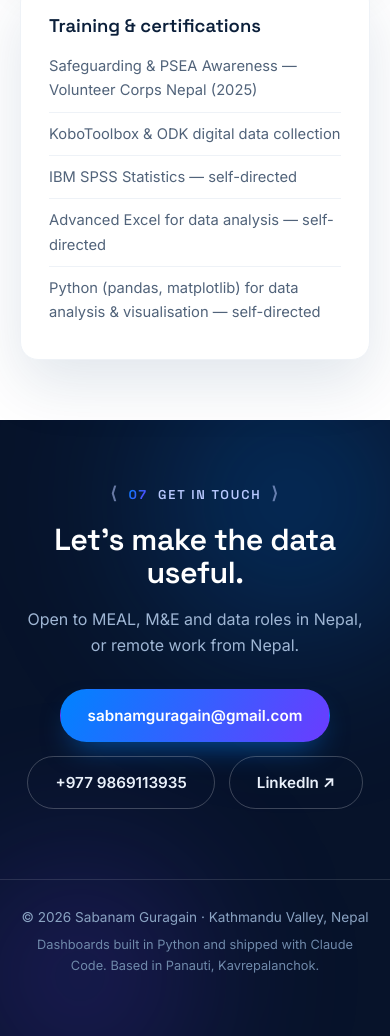
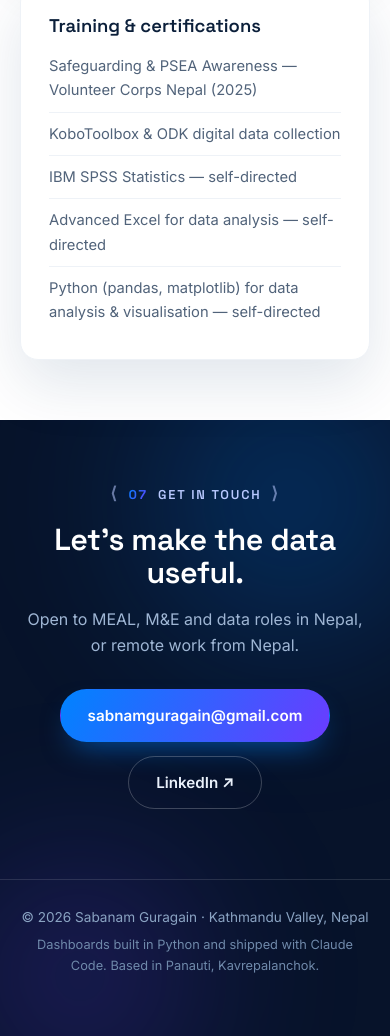
Before and after one commit to sabanamguragain/sabanamguragain.github.io, a plain HTML site: page index.html in a window 390 px wide. Shown: the part 6955-7991 px from the top of the page. Drawn offline with Linux system fonts and the light colour scheme.

Commit message:
Remove phone number from public contact section
Co-Authored-By: Claude Opus 4.8 <noreply@anthropic.com>

```diff
--- a/index.html
+++ b/index.html
@@ -214,7 +214,6 @@
     <p class="contact__lead">Open to MEAL, M&amp;E and data roles in Nepal, or remote work from Nepal.</p>
     <div class="contact__links">
       <a href="mailto:sabnamguragain@gmail.com" class="btn btn--primary">sabnamguragain@gmail.com</a>
-      <a href="tel:+9779869113935" class="btn btn--ghost">+977 9869113935</a>
       <a href="https://www.linkedin.com/in/sabnam-guragain-029a713a4" target="_blank" rel="noopener" class="btn btn--ghost">LinkedIn &nearr;</a>
     </div>
   </div>
```
